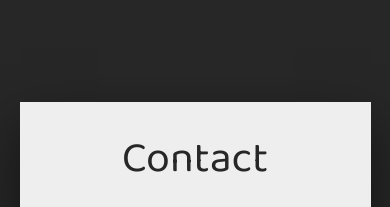
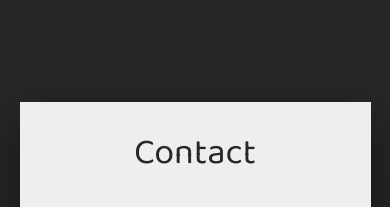
Before and after one commit to PaoloAlbanese/Architect-Website, a plain HTML site: page index.html in a window 390 px wide. Shown: the part 3920-4127 px from the top of the page. Drawn offline with Linux system fonts and the light colour scheme; a web font is replaced by a local one.

Commit message:
Adjust contact heading font size on on max 1300px media query

```diff
--- a/style.css
+++ b/style.css
@@ -866,6 +866,8 @@ textarea {
 
   .contact-heading {
     margin-bottom: 2rem;
+    font-size:5rem;
+    margin-bottom:4rem;
   }
 
   .field {
```
